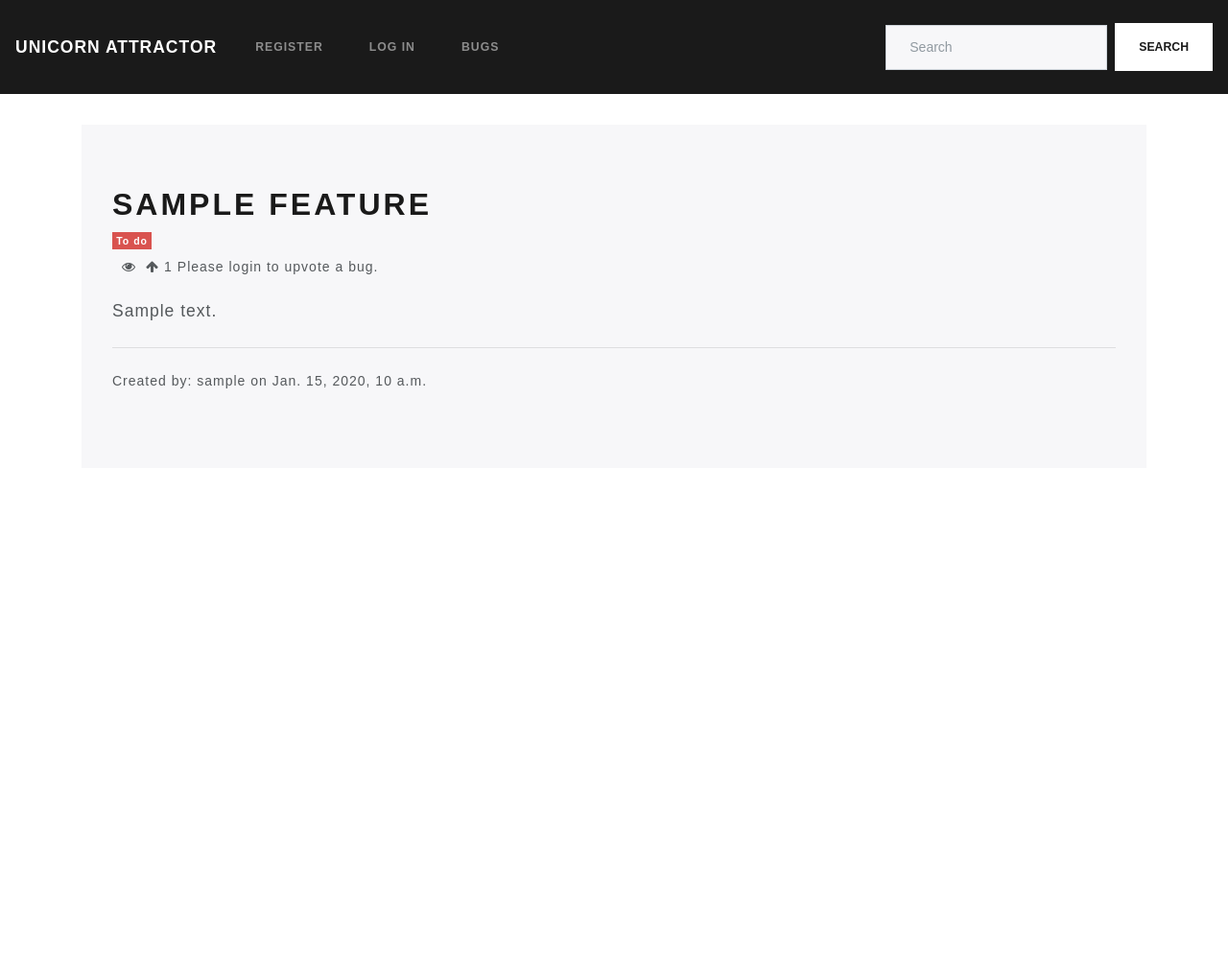
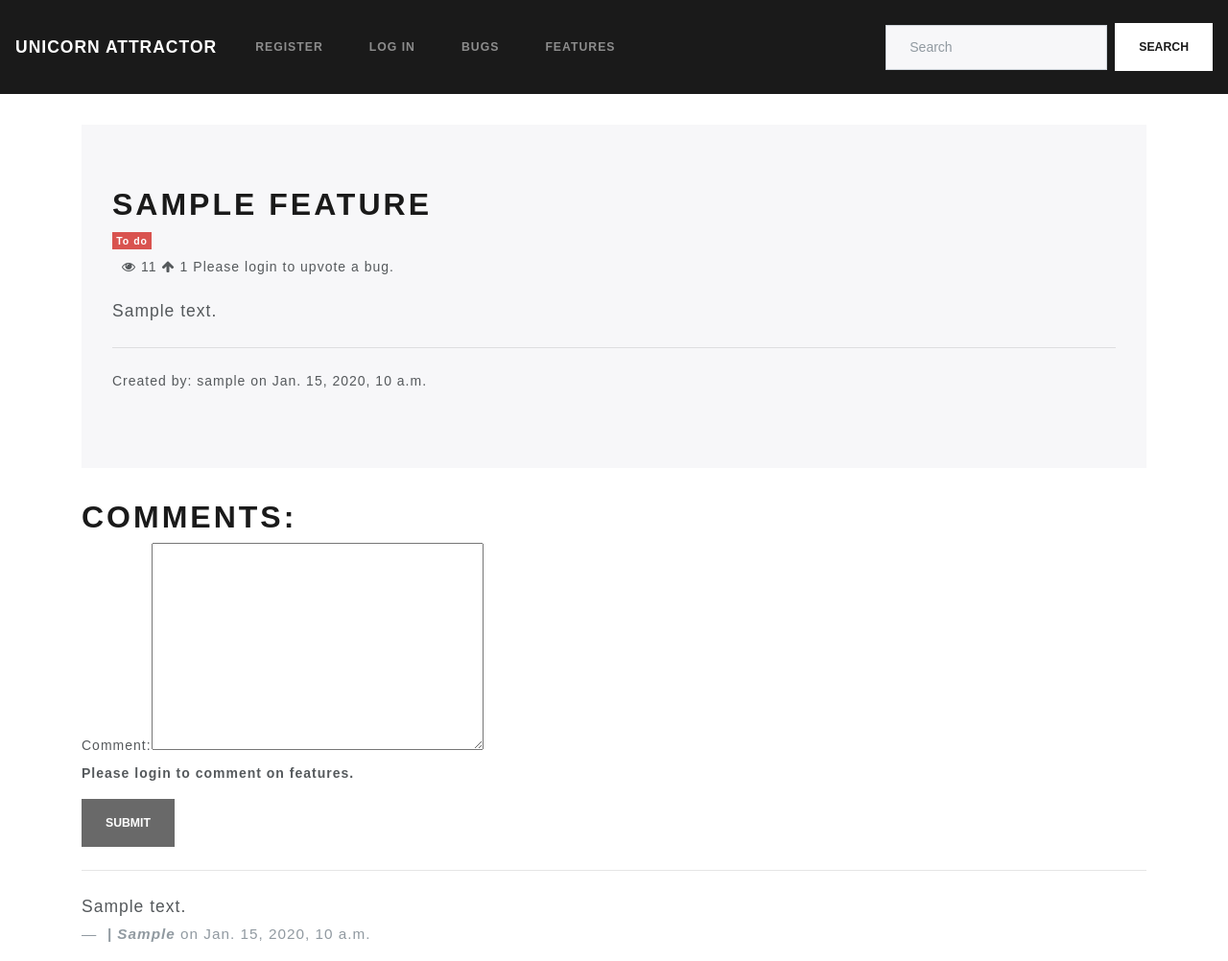
Before and after one commit to ShaneMuir/BugFeature-Tracker, a Django app: page /features/1/ in a window 1280 px wide. Shown: the whole page at 96% size. Before the commit the page ends 405 px from the top, so only its background shows below. Run offline with Django 3.2, Linux system fonts and the light colour scheme; tables that the repository leaves empty hold one stand-in row (values such as "Sample post"); parts of the project's set-up code (start-up, migrations or seed data) failed here and were passed over; some libraries are stand-ins or nearby versions.

Commit message:
Successfully allowed users to delete their own features

```diff
--- a/accounts/views.py
+++ b/accounts/views.py
@@ -4,6 +4,7 @@ from django.contrib.auth.decorators import login_required
 from django.contrib.auth.models import User
 from accounts.forms import UserLoginForm, UserRegistrationForm
 from bugs.models import Bug
+from features.models import Feature
 
 
 # Create your views here.
@@ -75,10 +76,12 @@ def profile(request):
     """User profile page"""
     user = User.objects.get(email=request.user.email)
     bugs = Bug.objects.filter(creator=user.id)
+    features = Feature.objects.filter(creator=user.id)
 
     context = {
         'profile': user,
         'bugs': bugs,
+        'features': features,
     }
 
     return render(request, 'profile.html', context)
--- /dev/null
+++ b/features/forms.py
@@ -0,0 +1,12 @@
+from django import forms
+from .models import FeatureComment, Feature
+
+class FeatureCommentForm(forms.ModelForm):
+    class Meta:
+        model = FeatureComment
+        fields = ('comment',)
+
+class FeatureCreationForm(forms.ModelForm):
+    class Meta:
+        model = Feature
+        fields = ('title', 'description')
--- a/features/templates/single_feature.html
+++ b/features/templates/single_feature.html
@@ -5,7 +5,7 @@
 <div class="jumbotron">
     <h1>{{ feature.title }}</h1><span class="badge badge-danger">{{ feature.status }}</span>
     <div class="inline">
-        <p class="p5"><span class=""><i class="fa fa-eye p5"></i>{{ bug.feature }}<i class="fa fa-arrow-up p5"></i>{{ feature.feature_upvotes }}</span></p>
+        <p class="p5"><span class=""><i class="fa fa-eye p5"></i>{{ feature.views }}<i class="fa fa-arrow-up p5"></i>{{ feature.feature_upvotes }}</span></p>
         {% if user.is_authenticated %}
         <button type="button" class="btn btn-outline-primary upvote-btn"><a href="#">Upvote Feature</a></button>
         {% else %}
@@ -16,5 +16,39 @@
     <hr class="my-4">
     <p>Created by: {{feature.creator }} on {{ feature.created_date }}</p>
 </div>
+<div class="row">
+    <div class="col-sm-12">
 
+        <form method="POST">
+            <fieldset>
+                <h1>Comments:</h1>
+                {% csrf_token %} {{ feature_comment_form|as_bootstrap }}
+                {% if user.is_authenticated %}
+                <button type="submit" class="btn btn-primary">Submit</button>
+                {% else %}
+                <p><strong>Please login to comment on features.</strong></p>
+                <button type="button" class="btn btn-primary disabled">Submit</button>
+                {% endif %}
+
+            </fieldset>
+        </form>
+
+        {% if comments.count == 0 %}
+        <br>
+        <h4>There are no comments on this feature yet!</h4>
+        {% else %}
+
+        {% for comment in comments %}
+        <hr class="my-4">
+        <blockquote class="blockquote text-left">
+            <p class="mb-0">{{ comment.comment|capfirst }}</p>
+            <footer class="blockquote-footer">{{ comment.bug|capfirst }}<cite title="Source Title" class="title"> | {{ comment.creator|capfirst }}</cite>
+            <datetime> on {{ comment.created_date }}</datetime></footer>
+        </blockquote>
+        {% endfor %}
+
+        {% endif %}
+
+    </div>
+</div>
 {% endblock %}
--- a/features/urls.py
+++ b/features/urls.py
@@ -1,7 +1,8 @@
 from django.conf.urls import url
-from .views import show_all_features, single_feature_view
+from .views import show_all_features, single_feature_view, delete_a_feature
 
 urlpatterns = [
     url(r'^$', show_all_features, name="show_all_features"),
     url(r'^(?P<pk>\d+)/$', single_feature_view, name="single_feature_view"),
+    url(r'^(?P<pk>\d+)/delete_feature/$', delete_a_feature, name="delete_a_feature"),
     ]
--- a/features/views.py
+++ b/features/views.py
@@ -1,11 +1,15 @@
-from django.shortcuts import render, get_object_or_404
-from .models import Feature
+from django.shortcuts import render, get_object_or_404, redirect
+from .models import Feature, FeatureComment
 from django.utils import timezone
+from django.contrib import messages
+from .forms import FeatureCommentForm
+from django.contrib.auth.decorators import login_required
+
 
 # Create your views here.
 def show_all_features(request):
     """
-    View to show all our bugs on
+    View to show all our features on
     one page
     """
     features = Feature.objects.filter(created_date__lte=timezone.now())
@@ -24,12 +28,45 @@ def single_feature_view(request, pk):
     """
     feature = get_object_or_404(Feature, pk=pk)
 
-    feature.views += 1
-    feature.save()
+    if request.method == 'POST':
+        feature_comment_form = FeatureCommentForm(request.POST or None)
+        if feature_comment_form.is_valid():
+            comment = request.POST.get('comment')
+            feature_comment = FeatureComment.objects.create(feature=feature, creator=request.user, comment=comment)
+            feature_comment.save()
+            messages.success(request, 'Thanks {} your comment has posted'.format(request.user), extra_tags="alert-success")
+            return redirect(request.META.get('HTTP_REFERER'))
+    else:
+        feature_comment_form = FeatureCommentForm()
+        feature.views += 1
+        feature.save()
 
+    comments = FeatureComment.objects.filter(feature=feature)
 
+    feature_comment_form = FeatureCommentForm()
 
     context = {
         'feature' : feature,
+        'feature_comment_form': feature_comment_form,
+        'comments': comments,
     }
+
+
     return render(request, 'single_feature.html', context)
+
+
+@login_required
+def delete_a_feature(request, pk):
+    """
+    Route to allow users to delete their features
+    """
+
+    feature = get_object_or_404(Feature, pk=pk)
+
+    if request.method == "POST":
+        feature.delete()
+        messages.success(request, '{} your feature has been deleted!'.format(request.user), extra_tags="alert-success")
+        return redirect(request.META.get('HTTP_REFERER'))
+    else:
+        messages.error(request, '{} unfortunatley at this time your feature cannot be deleted.'.format(request.user), extra_tags="alert-primary")
+        return redirect(request.META.get('HTTP_REFERER'))
--- a/templates/base.html
+++ b/templates/base.html
@@ -47,6 +47,9 @@
                 <li class="nav-item">
                     <a class="nav-link" href="{% url 'show_all_bugs' %}">Bugs</a>
                 </li>
+                <li class="nav-item">
+                    <a class="nav-link" href="{% url 'show_all_features' %}">Features</a>
+                </li>
                 <!--
                     <li>
                         <a href="#">
```
Also changed, not shown: accounts/templates/profile.html (+28 -1 lines).
